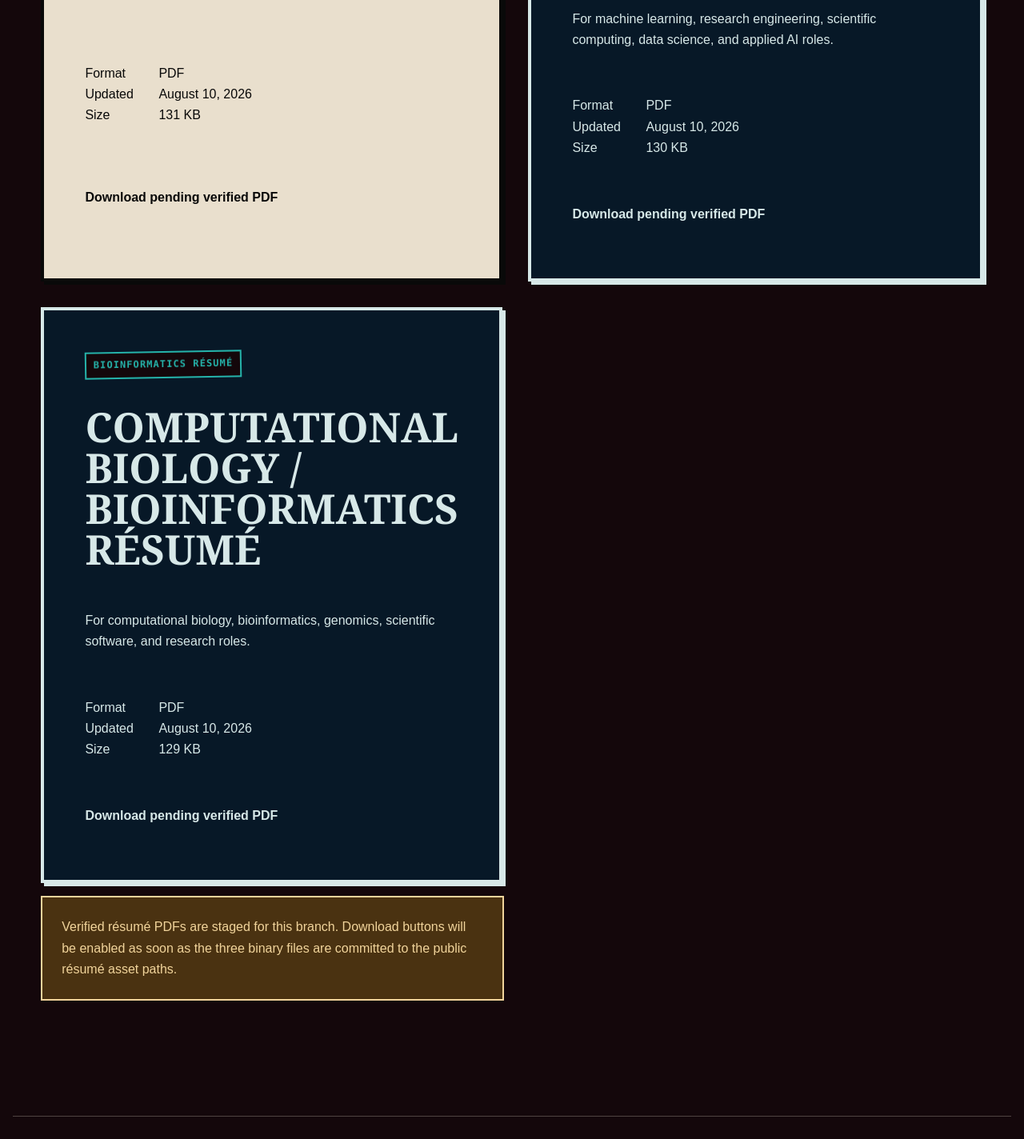
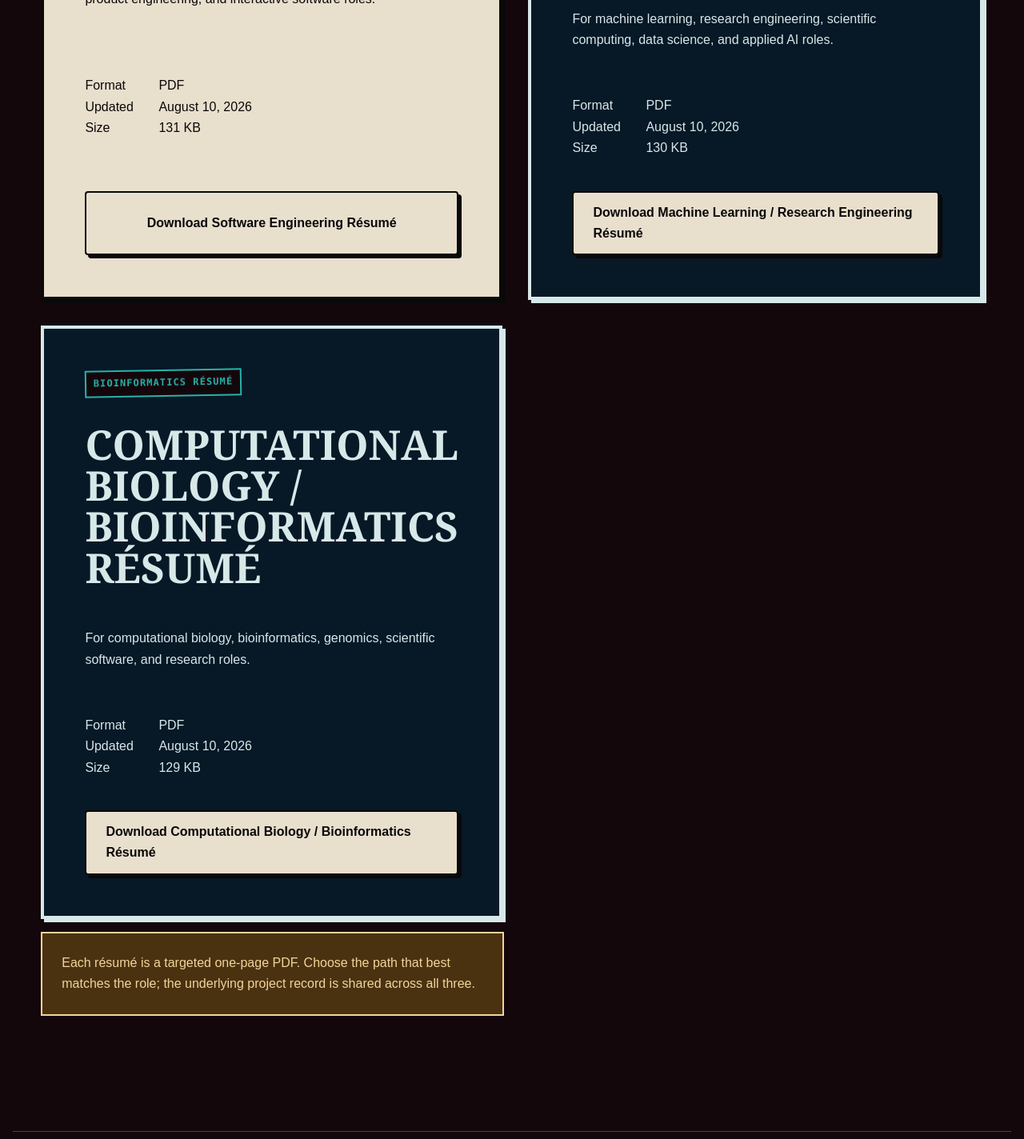
Before and after one commit to glitchmatrix-jpg/hasan-bukhari-portfolio, a Next.js app: page /resume in a window 1280 px wide. Shown: the part 1090-2514 px from the top of the page at 80% size. Built offline with nearby package versions, Linux system fonts and the light colour scheme.

Commit message:
feat: wire stable resume download paths

```diff
--- a/src/app/resume/page.tsx
+++ b/src/app/resume/page.tsx
@@ -22,6 +22,7 @@ export default function ResumePage() {
         <ResumeTile
           description="For software engineering, mobile development, backend systems, product engineering, and interactive software roles."
           fileSize="131 KB"
+          href="/resumes/Hasan_Bukhari_Software_Engineering_Resume.pdf"
           label="Engineering résumé"
           title="Software Engineering Résumé"
           tone="build"
@@ -30,6 +31,7 @@ export default function ResumePage() {
         <ResumeTile
           description="For machine learning, research engineering, scientific computing, data science, and applied AI roles."
           fileSize="130 KB"
+          href="/resumes/Hasan_Bukhari_Machine_Learning_Resume.pdf"
           label="ML / Research résumé"
           title="Machine Learning / Research Engineering Résumé"
           tone="research"
@@ -38,6 +40,7 @@ export default function ResumePage() {
         <ResumeTile
           description="For computational biology, bioinformatics, genomics, scientific software, and research roles."
           fileSize="129 KB"
+          href="/resumes/Hasan_Bukhari_Bioinformatics_Resume.pdf"
           label="Bioinformatics résumé"
           title="Computational Biology / Bioinformatics Résumé"
           tone="research"
@@ -45,9 +48,8 @@ export default function ResumePage() {
         />
       </div>
       <p className="document-note">
-        Verified résumé PDFs are staged for this branch. Download buttons will
-        be enabled as soon as the three binary files are committed to the public
-        résumé asset paths.
+        Each résumé is a targeted one-page PDF. Choose the path that best matches
+        the role; the underlying project record is shared across all three.
       </p>
     </div>
   );
```
